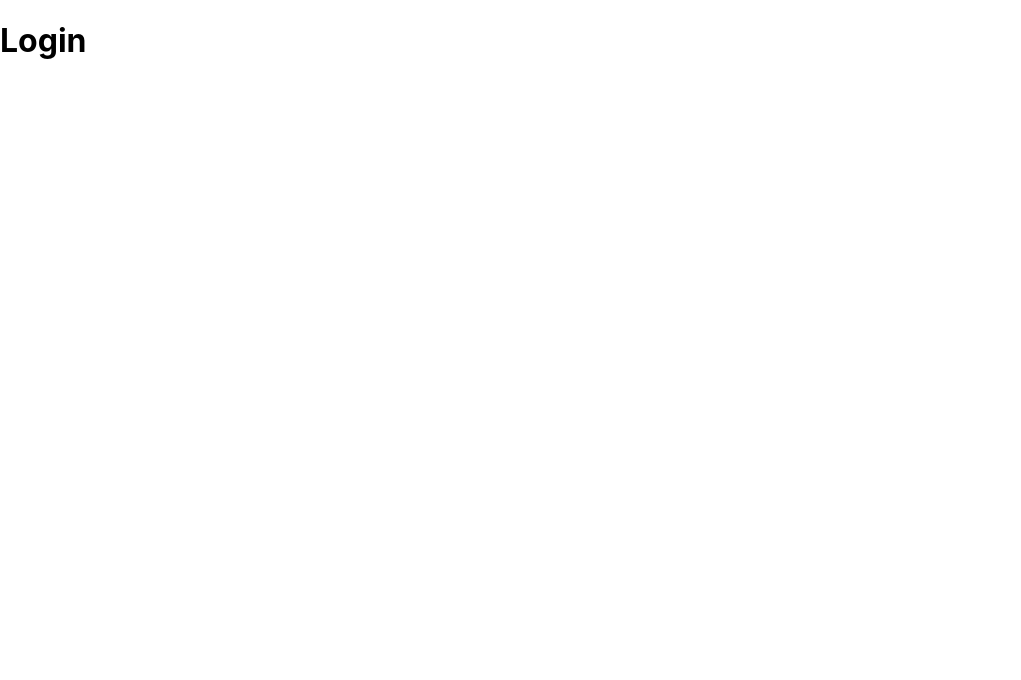
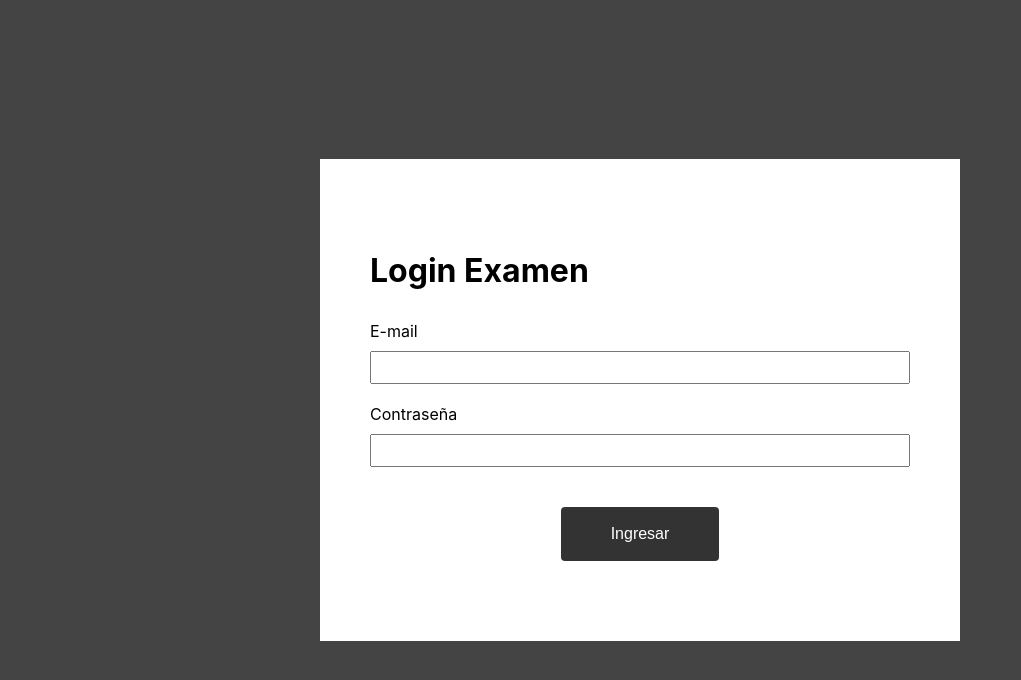
Before and after one commit to IIC2513-2021-1/examen-frontend-solution, a React (Create React App) app: page /login in a window 1280 px wide. Shown: the top 680 px of the page, without its empty margins (0-1021 px from the left). Built offline with nearby package versions, Linux system fonts and the light colour scheme; no server answers.

Commit message:
feat(auth): add login logic and session handling with context

```diff
--- a/package.json
+++ b/package.json
@@ -6,6 +6,7 @@
     "@testing-library/jest-dom": "^5.11.4",
     "@testing-library/react": "^11.1.0",
     "@testing-library/user-event": "^12.1.10",
+    "jwt-decode": "^3.1.2",
     "react": "^17.0.2",
     "react-dom": "^17.0.2",
     "react-router-dom": "^5.2.0",
--- a/src/Routes.jsx
+++ b/src/Routes.jsx
@@ -1,17 +1,45 @@
 import React from 'react';
-import { Route, Switch } from 'react-router-dom';
+import {
+  Redirect, Route, Switch, useLocation,
+} from 'react-router-dom';
+import AuthContextProvider from './contexts/AuthContextProvider';
+import useAuth from './hooks/useAuth';
 import Companies from './views/Companies';
 import CompanyDetail from './views/CompanyDetail';
 import Login from './views/Login';
 import NotFound from './views/NotFound';
 
-export default function Routes() {
+function Routes() {
+  const { currentUser } = useAuth();
+  const location = useLocation();
+
+  if (!currentUser) {
+    const referrer = `${location.pathname}${location.search}${location.hash}`;
+    return (
+      <Switch>
+        <Route exact path="/login" component={Login} />
+        <Redirect to={{ pathname: '/login', state: { referrer } }} />
+      </Switch>
+    );
+  }
+
   return (
     <Switch>
+      <Redirect
+        from="/login"
+        to={location.state?.referrer || '/'}
+      />
       <Route exact path="/" component={Companies} />
-      <Route exact path="/login" component={Login} />
       <Route exact path="/companies/:id" component={CompanyDetail} />
       <Route component={NotFound} />
     </Switch>
   );
 }
+
+export default function RoutesWrapper() {
+  return (
+    <AuthContextProvider>
+      <Routes />
+    </AuthContextProvider>
+  );
+}
--- /dev/null
+++ b/src/api/auth.js
@@ -0,0 +1,20 @@
+import config from '../config';
+
+async function login(email, password) {
+  const requestOptions = {
+    method: 'POST',
+    headers: { 'Content-Type': 'application/json' },
+    body: JSON.stringify({ email, password }),
+  };
+  const response = await fetch(`${config.apiUrl}/api/auth`, requestOptions);
+  if (!response.ok) {
+    const error = await response.text();
+    throw new Error(error);
+  }
+  const user = await response.json();
+  return user;
+}
+
+export default {
+  login,
+};
--- /dev/null
+++ b/src/config.js
@@ -0,0 +1,5 @@
+const { REACT_APP_API_URL = 'http://localhost:3000' } = process.env;
+
+export default {
+  apiUrl: REACT_APP_API_URL,
+};
--- /dev/null
+++ b/src/contexts/AuthContextProvider.jsx
@@ -0,0 +1,50 @@
+import React, {
+  createContext, useEffect, useCallback,
+} from 'react';
+import jwtDecode from 'jwt-decode';
+import { useHistory } from 'react-router-dom';
+import useLocalStorage from '../hooks/useLocalStorage';
+
+let logoutTimer;
+
+export const AuthContext = createContext();
+
+const AuthContextProvider = ({ children }) => {
+  const [currentUser, storeUser, clearStoredUser] = useLocalStorage('user');
+  const [sessionExpDate, storeSessionExpDate, clearSessionExpDate] = useLocalStorage('sessionExpiration');
+  const history = useHistory();
+
+  const handleUserLogin = (user) => {
+    const expiration = new Date(jwtDecode(user.access_token).exp * 1000);
+    storeUser(user);
+    storeSessionExpDate(expiration);
+  };
+
+  const handleUserLogout = () => {
+    clearStoredUser();
+    clearSessionExpDate();
+  };
+
+  const handleAutomaticLogout = useCallback(() => {
+    clearStoredUser();
+    clearSessionExpDate();
+    history.push('/login');
+  }, [clearSessionExpDate, clearStoredUser, history]);
+
+  useEffect(() => {
+    if (currentUser && sessionExpDate) {
+      const remainingTime = new Date(sessionExpDate).getTime() - new Date().getTime();
+      logoutTimer = setTimeout(handleAutomaticLogout, remainingTime);
+    } else {
+      clearTimeout(logoutTimer);
+    }
+  }, [currentUser, sessionExpDate, handleAutomaticLogout]);
+
+  return (
+    <AuthContext.Provider value={{ currentUser, handleUserLogin, handleUserLogout }}>
+      {children}
+    </AuthContext.Provider>
+  );
+};
+
+export default AuthContextProvider;
--- /dev/null
+++ b/src/hooks/useAuth.js
@@ -0,0 +1,4 @@
+import { useContext } from 'react';
+import { AuthContext } from '../contexts/AuthContextProvider';
+
+export default () => useContext(AuthContext);
--- /dev/null
+++ b/src/hooks/useLocalStorage.js
@@ -0,0 +1,26 @@
+import { useState } from 'react';
+
+const useLocalStorage = (key, initialValue = null) => {
+  const [storedValue, setStoredValue] = useState(() => {
+    try {
+      const item = localStorage.getItem(key);
+      return item ? JSON.parse(item) : initialValue;
+    } catch (error) {
+      return initialValue;
+    }
+  });
+
+  const setValue = (value) => {
+    localStorage.setItem(key, JSON.stringify(value));
+    setStoredValue(value);
+  };
+
+  const clearValue = () => {
+    localStorage.removeItem(key);
+    setStoredValue(null);
+  };
+
+  return [storedValue, setValue, clearValue];
+};
+
+export default useLocalStorage;
--- a/src/styles/App.css
+++ b/src/styles/App.css
@@ -1,38 +1,69 @@
-.App {
-  text-align: center;
+.login-wrapper {
+  display: flex;
+  justify-content: center;
+  align-items: center;
+  min-height: 100vh;
+  background-color: #444;
+  padding: 0 10px;
 }
 
-.App-logo {
-  height: 40vmin;
-  pointer-events: none;
+.login-container {
+  background-color: white;
+  padding: 70px 50px;
+  width: 100%;
+  box-sizing: border-box;
 }
 
-@media (prefers-reduced-motion: no-preference) {
-  .App-logo {
-    animation: App-logo-spin infinite 20s linear;
+.field, .actions {
+  padding: 10px 0;
+}
+
+.field input, .field select {
+  width: 100%;
+  margin-top: 10px;
+  line-height: 2;
+  box-sizing: border-box;
+}
+
+.field select {
+  padding: 10px 0;
+}
+
+.actions {
+  text-align: center;
+  padding-top: 30px;
+}
+
+.actions button {
+  padding: 5px 20px;
+  font-size: 1rem;
+  border-radius: 0.25rem;
+  padding: 15px 50px;
+  border: none;
+  background-color: #333;
+  color: white;
+  line-height: 1.5;
+  cursor: pointer;
+  text-decoration: none;
+}
+
+.actions button:disabled {
+  background-color: #CCC;
+  cursor: auto;
+}
+
+@media screen and (min-width: 501px) {
+  .login-wrapper {
+    padding: 0;
+  }
+
+  .login-container {
+    width: 80%;
   }
 }
 
-.App-header {
-  background-color: #282c34;
-  min-height: 100vh;
-  display: flex;
-  flex-direction: column;
-  align-items: center;
-  justify-content: center;
-  font-size: calc(10px + 2vmin);
-  color: white;
-}
-
-.App-link {
-  color: #61dafb;
-}
-
-@keyframes App-logo-spin {
-  from {
-    transform: rotate(0deg);
-  }
-  to {
-    transform: rotate(360deg);
+@media screen and (min-width: 764px) {
+  .login-container {
+    width: 50%;
   }
 }
--- a/src/views/Companies.jsx
+++ b/src/views/Companies.jsx
@@ -1,7 +1,14 @@
 import React from 'react';
+import useAuth from '../hooks/useAuth';
 
 export default function Companies() {
+  const { currentUser, handleUserLogout } = useAuth();
   return (
-    <h1>Companies</h1>
+    <>
+      <h1>Companies</h1>
+      {currentUser && (
+        <button type="button" onClick={handleUserLogout}>Logout</button>
+      )}
+    </>
   );
 }
--- a/src/views/Login.jsx
+++ b/src/views/Login.jsx
@@ -1,7 +1,72 @@
-import React from 'react';
+/* eslint-disable jsx-a11y/label-has-associated-control */
+import React, { useState } from 'react';
+import { Redirect } from 'react-router-dom';
+import authApi from '../api/auth';
+import useAuth from '../hooks/useAuth';
 
-export default function Login() {
+function Login() {
+  const [payload, setPayload] = useState({
+    email: '',
+    password: '',
+  });
+  const [loading, setLoading] = useState(false);
+  const { currentUser, handleUserLogin } = useAuth();
+
+  const handleChange = (event) => {
+    setPayload((prevPayload) => ({
+      ...prevPayload,
+      [event.target.name]: event.target.value,
+    }));
+  };
+
+  const handleSubmit = async (event) => {
+    const { email, password } = payload;
+    event.preventDefault();
+    setLoading(true);
+    try {
+      const user = await authApi.login(email, password);
+      handleUserLogin(user);
+    } catch (error) {
+      console.log(error.message); // eslint-disable-line no-console
+    } finally {
+      setLoading(false);
+    }
+  };
+
+  if (currentUser) return <Redirect to="/" />;
+
   return (
-    <h1>Login</h1>
+    <div className="login-wrapper">
+      <div className="login-container">
+        <h1>Login Examen</h1>
+        <form onSubmit={handleSubmit}>
+          <div className="field">
+            <label htmlFor="email">E-mail</label>
+            <input
+              type="email"
+              id="email"
+              name="email"
+              onChange={handleChange}
+              value={payload.email}
+            />
+          </div>
+          <div className="field">
+            <label htmlFor="password">Contraseña</label>
+            <input
+              type="password"
+              id="password"
+              name="password"
+              onChange={handleChange}
+              value={payload.password}
+            />
+          </div>
+          <div className="actions">
+            <button disabled={loading} type="submit">Ingresar</button>
+          </div>
+        </form>
+      </div>
+    </div>
   );
 }
+
+export default Login;
```
Also changed, not shown: .eslintrc.json, 1 other file (tests, documents, lock files or other folders).
